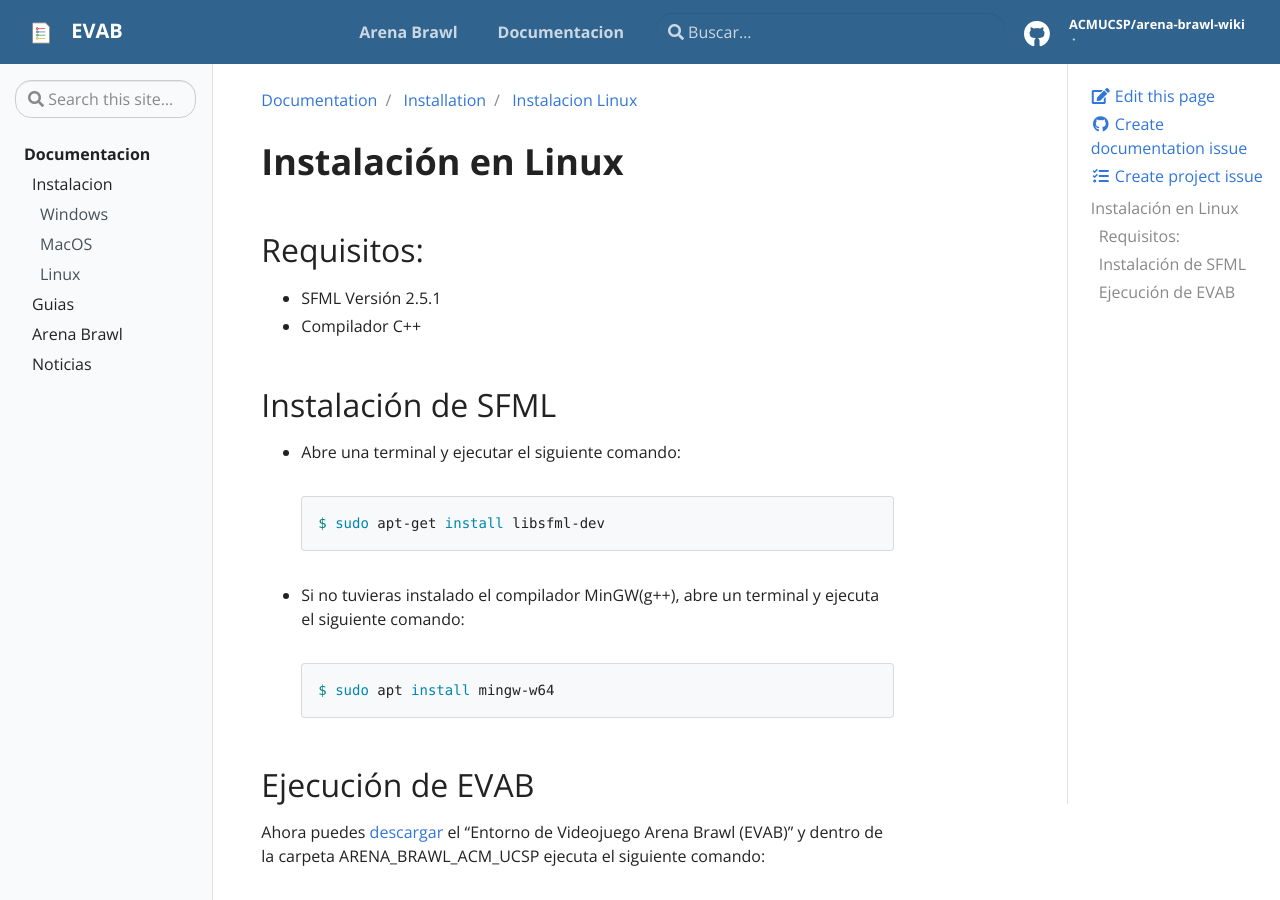
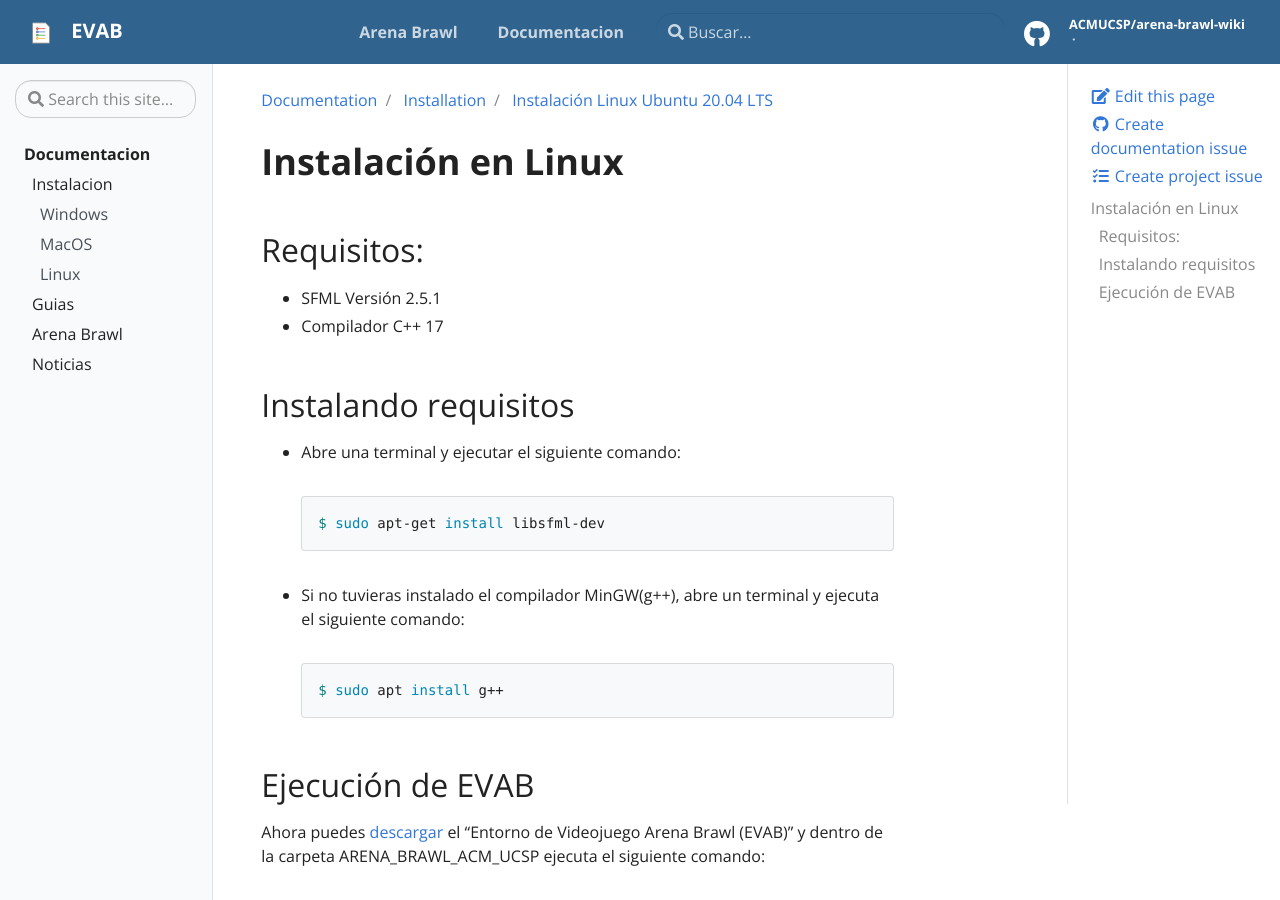
Before and after one commit to ACMUCSP/arena-brawl-wiki, a Jekyll site: the page built from _docs/installation/linux.md, in a window 1280 px wide and 900 px high. Built offline with Jekyll 4.4.1, drawn with Linux system fonts in a browser that asks for light colours.

Commit message:
linux ubuntu ready, tested commands and rar file

````diff
--- a/_docs/installation/linux.md
+++ b/_docs/installation/linux.md
@@ -1,15 +1,15 @@
 ---
-title: Instalacion Linux
-description: Getting started with Docsy Jekyll
+title: Instalación Linux Ubuntu 20.04 LTS
+description: Instalar EVAB en Linux Ubuntu 20.04 LTS
 ---
 # Instalación en Linux
 
 ## Requisitos:
 
 - SFML Versión 2.5.1
-- Compilador C++
+- Compilador C++ 17
 
-## Instalación de SFML
+## Instalando requisitos
 
 - Abre una terminal y ejecutar el siguiente comando:
   ```bash
@@ -17,12 +17,12 @@
   ```
 - Si no tuvieras instalado el compilador MinGW(g++), abre un terminal y ejecuta el siguiente comando:
   ```bash
-  $ sudo apt install mingw-w64
+  $ sudo apt install g++
   ```
 
 ## Ejecución de EVAB
 
-Ahora puedes [descargar](../../assets/EVAB/ARENA_BRAWL_ACM_UCSP_LINUX.zip) el "Entorno de Videojuego Arena Brawl (EVAB)" y dentro de la carpeta ARENA_BRAWL_ACM_UCSP ejecuta el siguiente comando:
+Ahora puedes [descargar](../../assets/EVAB/EVAB_linux_ubuntu2004lts.rar) el "Entorno de Videojuego Arena Brawl (EVAB)" y dentro de la carpeta ARENA_BRAWL_ACM_UCSP ejecuta el siguiente comando:
 
   ```bash
   $ ./evab jugar
````
Also changed, not shown: 2 other files.
